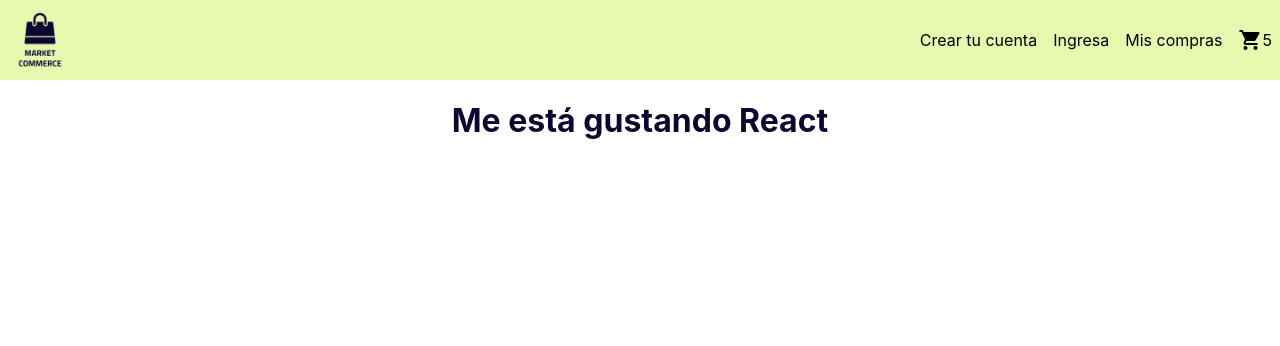
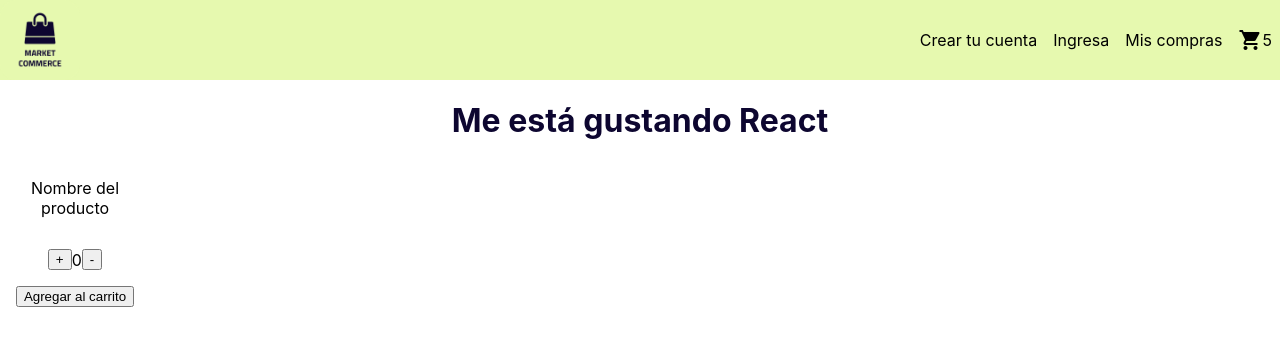
Before and after one commit to carandev/marketcommerce-gomez, a React (Create React App) app: page / in a window 1280 px wide. Shown: the top 346 px of the page. Built offline with nearby package versions, Linux system fonts and the light colour scheme.

Commit message:
Add: Buttons list counter

```diff
--- /dev/null
+++ b/src/components/ItemCount/ItemCount.css
@@ -0,0 +1,19 @@
+.counter_container {
+  display: flex;
+  flex-direction: column;
+  justify-content: space-between;
+  align-items: center;
+
+  width: 150px;
+
+  text-align: center;
+}
+.counter_form {
+  display: flex;
+  justify-content: space-between;
+  align-items: center;
+}
+
+button {
+  height: fit-content;
+}
--- /dev/null
+++ b/src/components/ItemCount/ItemCount.js
@@ -0,0 +1,19 @@
+import React, {useState} from 'react';
+import './ItemCount.css'
+
+const ItemCount = () => {
+  let [number, setNumber] = useState(0)
+  return (
+    <div className={"counter_container"}>
+      <p>Nombre del producto</p>
+      <form className={"counter_form"}>
+        <button onClick={() => setNumber(++number)}>+</button>
+        <p>{number}</p>
+        <button onClick={() => setNumber(--number)}>-</button>
+      </form>
+      <button>Agregar al carrito</button>
+    </div>
+  );
+};
+
+export default ItemCount;
--- a/src/components/ItemListContainer/ItemListContainer.js
+++ b/src/components/ItemListContainer/ItemListContainer.js
@@ -1,11 +1,17 @@
 import React from 'react';
+import ItemCount from "../ItemCount/ItemCount";
 
 const ItemListContainer = ({greeting}) => {
   const styles = {
     color: "#0d0630",
     textAlign: "center"
   }
-  return <h1 style={styles}>{greeting}</h1>
+  return (
+    <>
+      <h1 style={styles}>{greeting}</h1>
+      <ItemCount/>
+    </>
+  )
 };
 
 export default ItemListContainer;
```
